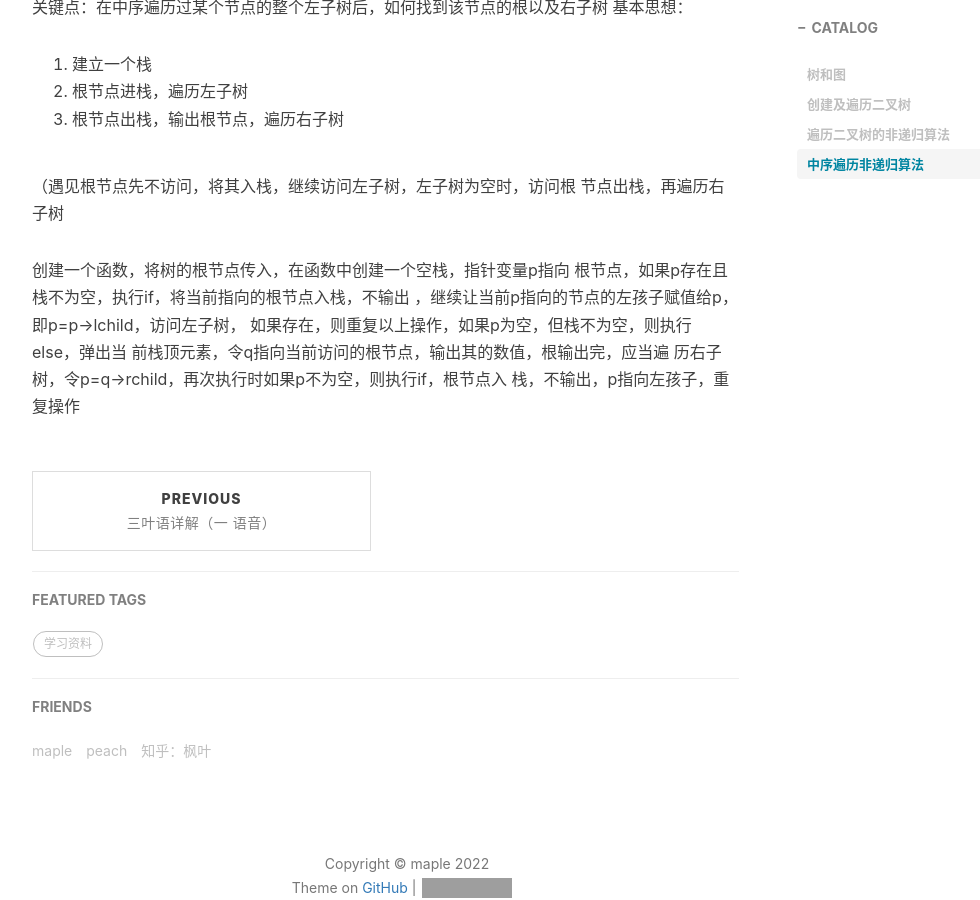
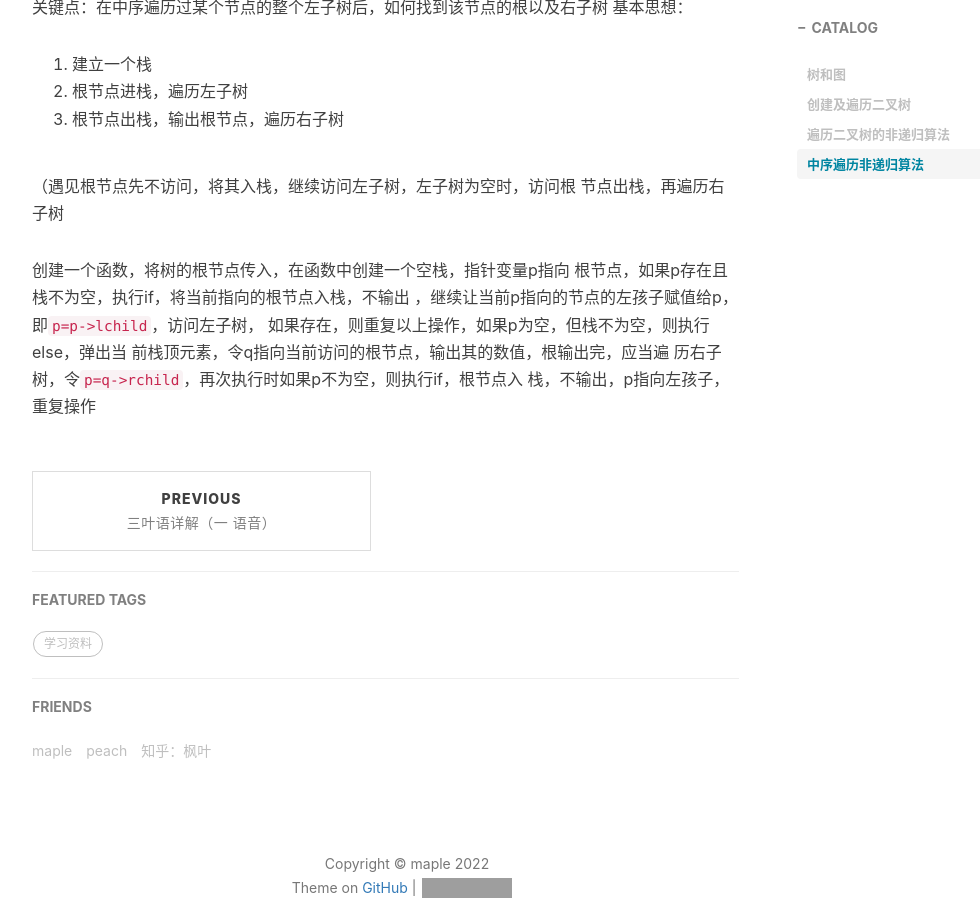
Before and after one commit to 02maple/02maple.github.io_bak, a Jekyll site: the page built from _posts/2022-11-22-二叉树的创建及遍历.md, in a window 1280 px wide and 900 px high, scrolled down 2342 px. Shown: the whole window, without its empty margins (233-1213 px from the left). Built offline with Jekyll 4.4.1, drawn with Linux system fonts in a browser that asks for light colours; nearby versions of some CDN libraries; comment, search, counter and statistics services are not loaded; grey boxes are pictures that could not be loaded.

```diff
--- a/_posts/2022-11-22-二叉树的创建及遍历.md
+++ b/_posts/2022-11-22-二叉树的创建及遍历.md
@@ -118,8 +118,8 @@ int main(){
 
 创建一个函数，将树的根节点传入，在函数中创建一个空栈，指针变量p指向
 根节点，如果p存在且栈不为空，执行if，将当前指向的根节点入栈，不输出
-，继续让当前p指向的节点的左孩子赋值给p，即p=p->lchild，访问左子树，
+，继续让当前p指向的节点的左孩子赋值给p，即``p=p->lchild``，访问左子树，
 如果存在，则重复以上操作，如果p为空，但栈不为空，则执行else，弹出当
 前栈顶元素，令q指向当前访问的根节点，输出其的数值，根输出完，应当遍
-历右子树，令p=q->rchild，再次执行时如果p不为空，则执行if，根节点入
+历右子树，令``p=q->rchild``，再次执行时如果p不为空，则执行if，根节点入
 栈，不输出，p指向左孩子，重复操作
```
